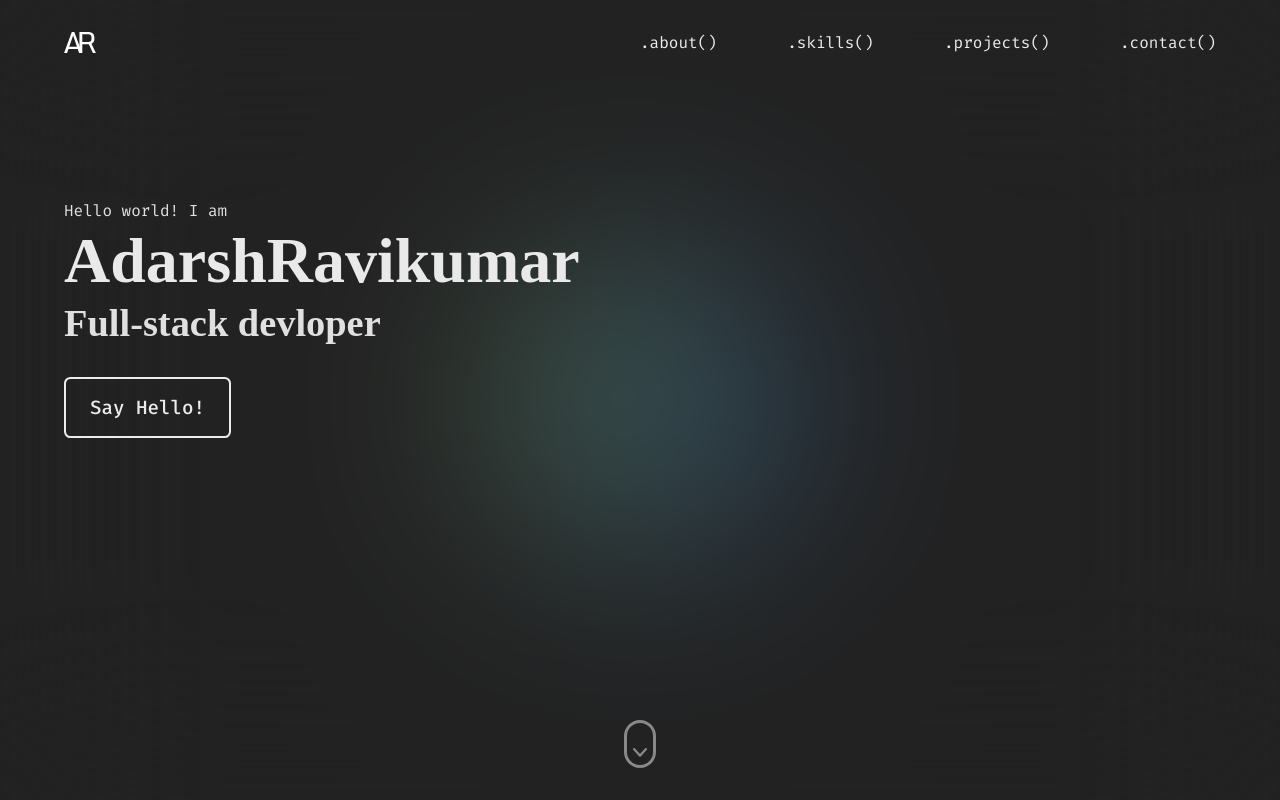
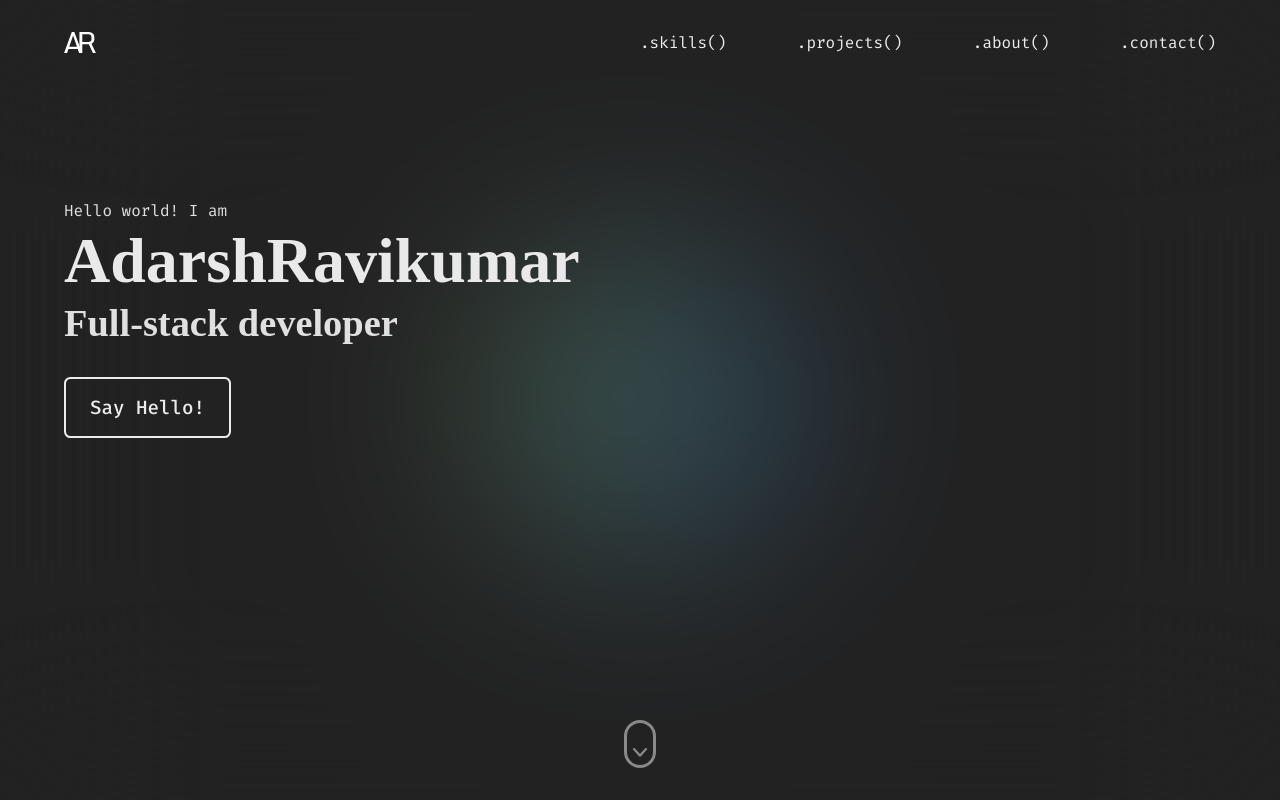
Before and after one commit to AzracStudios/portfolio-website, a Svelte app: page / in a window 1280 px wide. Shown: the top 800 px of the page. Built offline with nearby package versions, Linux system fonts and the light colour scheme; a web font is replaced by a local one.

Commit message:
Fix Layout: About section after skills and projects

```diff
--- a/src/App.svelte
+++ b/src/App.svelte
@@ -21,9 +21,9 @@
   <Nav />
   <Blob />
   <Home />
-  <About />
   <Skills />
   <Projects />
+  <About />
   <Contact />
   <Footer />
 </main>
--- a/src/components/nav.svelte
+++ b/src/components/nav.svelte
@@ -64,9 +64,9 @@
 
   <div class="nav__wrapper">
     <ul class={navOpen ? "nav--open" : ""}>
-      <NavLink page="about" {handleClick} />
       <NavLink page="skills" {handleClick} />
       <NavLink page="projects" {handleClick} />
+      <NavLink page="about" {handleClick} />
       <NavLink page="contact" {handleClick} />
     </ul>
 
--- a/src/pages/home.svelte
+++ b/src/pages/home.svelte
@@ -24,7 +24,7 @@
       </div>
       <p class="hero__sub--large hide__on--load">
         <span class="block" />
-        Full-stack devloper
+        Full-stack developer
       </p>
     </div>
 
```
